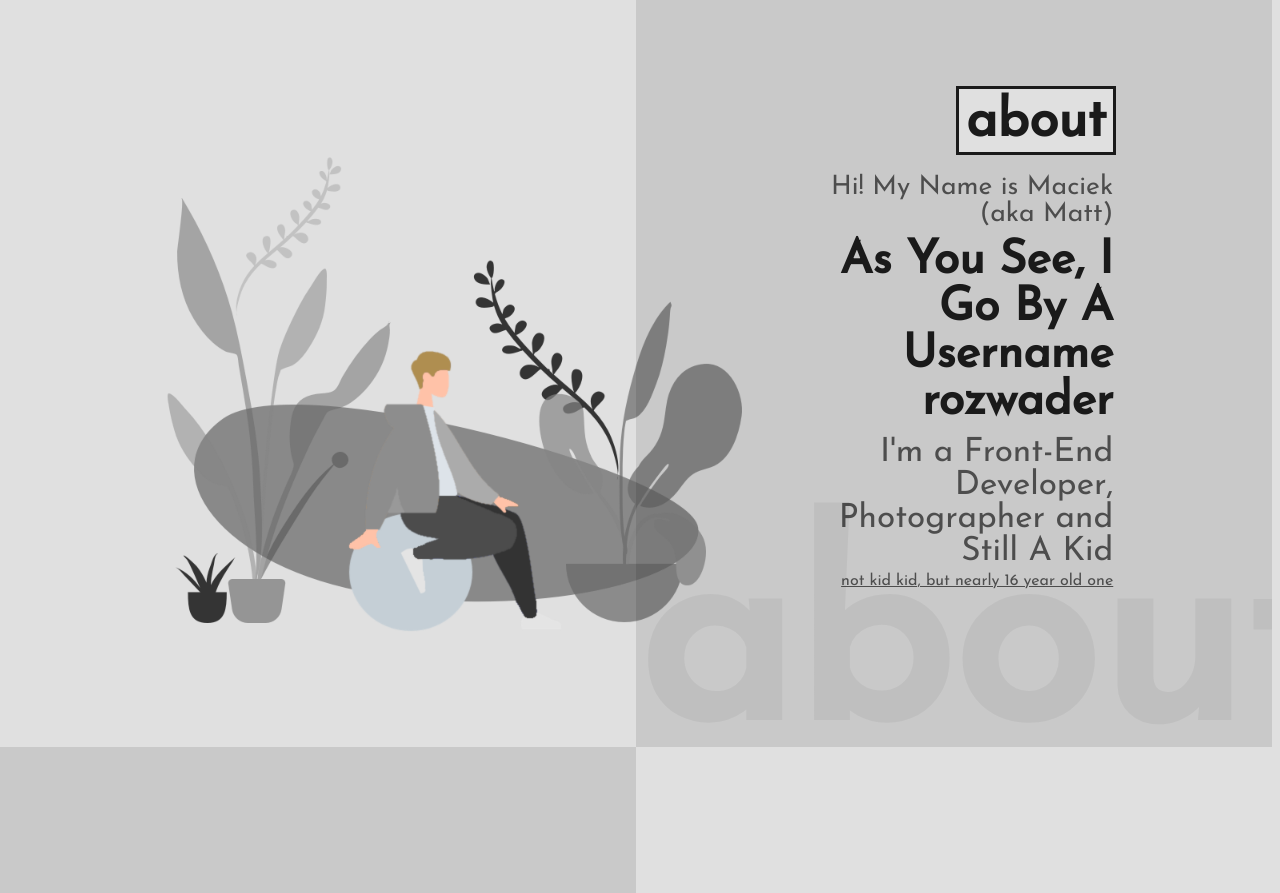
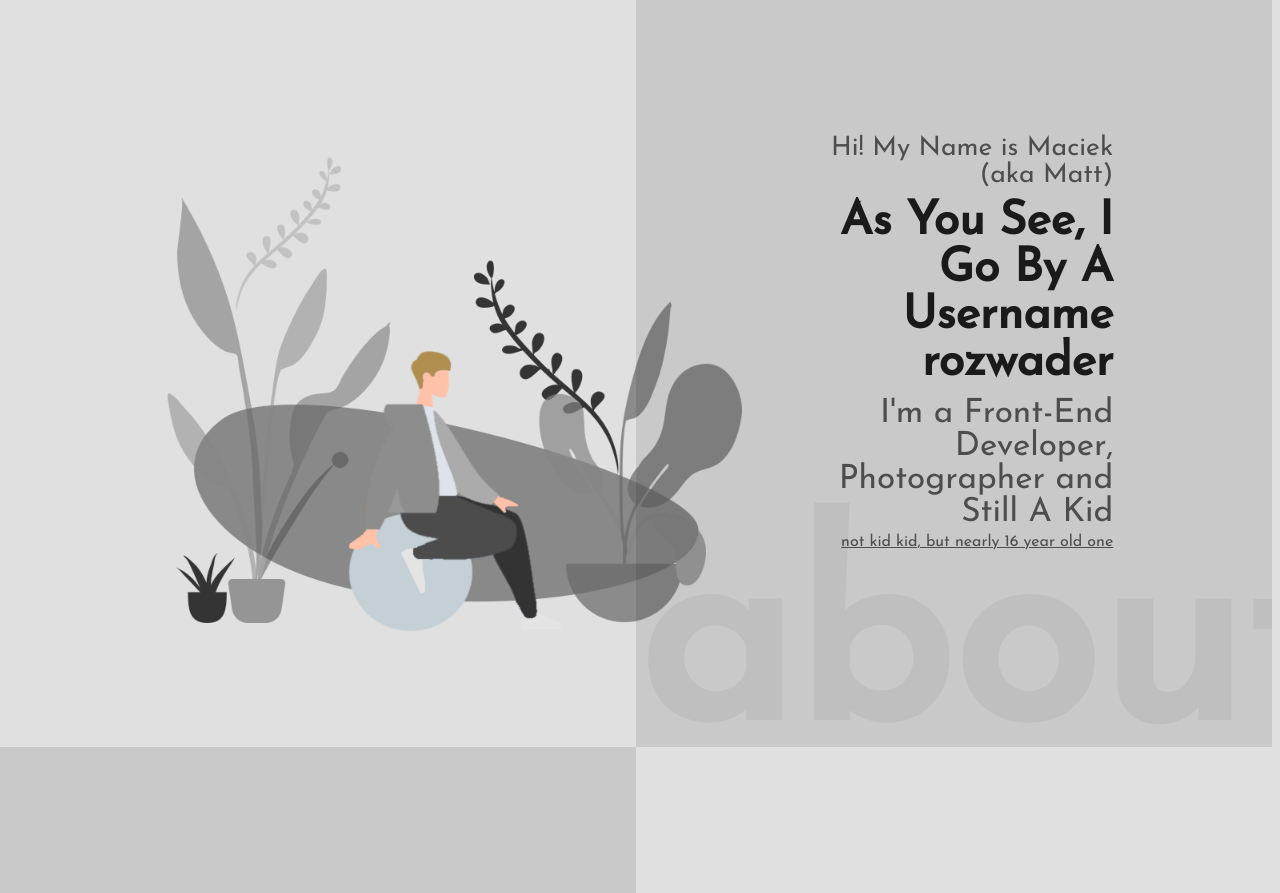
Before and after one commit to rozwader/rozwader.github.io, a plain HTML site: page index.html in a window 1280 px wide. Shown: the part 853-1746 px from the top of the page. Drawn offline with nearby package versions, Linux system fonts and the light colour scheme; a web font is replaced by a local one.

Commit message:
Update index.html

```diff
--- a/index.html
+++ b/index.html
@@ -100,9 +100,6 @@
     <section id="section2" alt="about">
         <img src="./assets/PlantsDark.png" alt="plantsPhoto" id="plantsPhoto">
         <div class="spansInSection2">
-            <div class="aboutContainer">
-                <span class="about">about</span>
-            </div>
             <span class="realName">Hi! My Name is Maciek (aka Matt)</span>
             <span class="username">As You See, I Go By A Username rozwader</span>
             <span class="skills">I'm a Front-End Developer, Photographer and Still A Kid</span>
```
